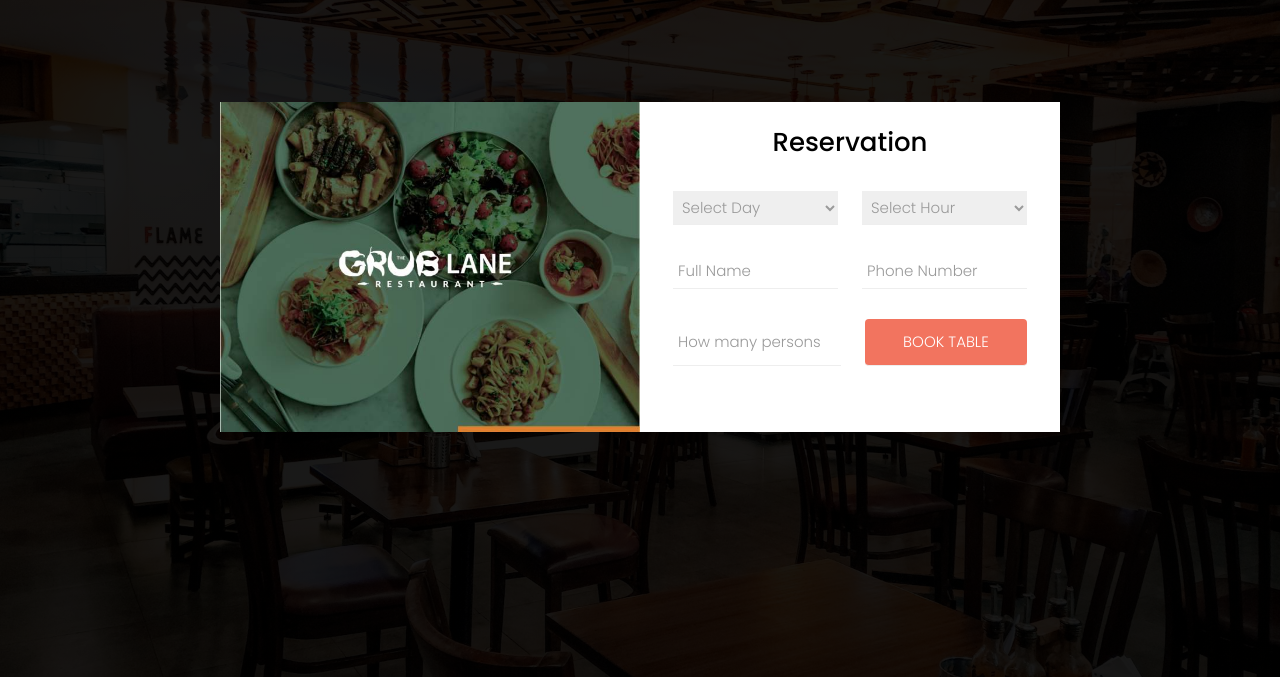
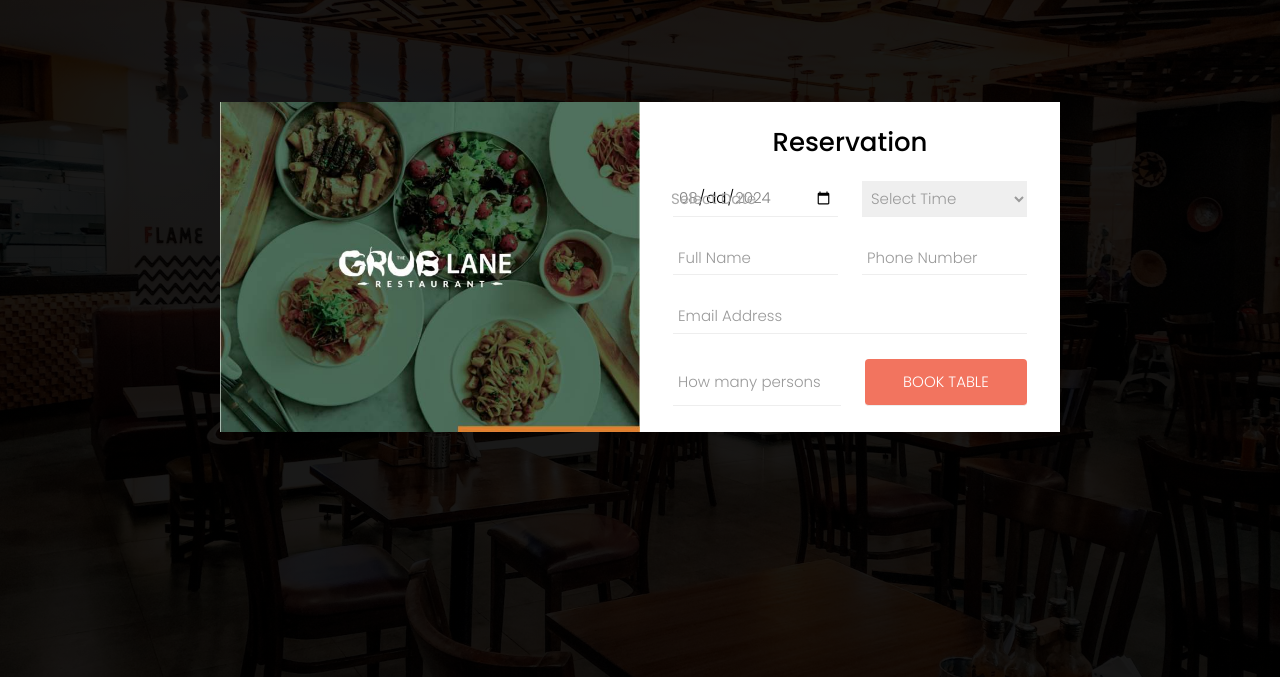
Before and after one commit to Dahmii/Grub-Lane, a plain HTML site: page reservation.html in a window 1280 px wide. Shown: the part 123-800 px from the top of the page. Drawn offline with nearby package versions, Linux system fonts and the light colour scheme; a web font is replaced by a local one.

Commit message:
updated reservation page

```diff
--- a/css/reservation.css
+++ b/css/reservation.css
@@ -313,7 +313,7 @@ form select,
 form input {
   display: block;
   width: 100%;
-  margin: 15px 12px;
+  margin: 5px 12px;
   padding: 5px;
   font-size: 15px;
   font-family: "Poppins", sans-serif;
@@ -347,3 +347,36 @@ form input[type="submit"]:hover {
     height: 330px;
   }
 }
+
+/* Reservation form date styling */
+.placeholder-label {
+  position: absolute;
+  top: 50%;
+  left: 10px;
+  transform: translateY(-50%);
+  pointer-events: none;
+  color: #aaa;
+  transition: all 0.2s;
+  font-size: 15px; /* Adjusted for better appearance */
+}
+
+input[type="date"]:focus + .placeholder-label,
+input[type="date"]:not(:placeholder-shown) + .placeholder-label {
+  top: 0;
+  left: 10px;
+  transform: translateY(-150%); /* Move the placeholder label above the input */
+  font-size: 12px; /* Reduce the font size for a better fit */
+  color: #555;
+}
+
+.form-row {
+  position: relative;
+  margin-bottom: 15px;
+}
+
+/* Hide placeholder label for mobile to avoid overlap with native date picker */
+@media (max-width: 768px) {
+  .placeholder-label {
+    display: none;
+  }
+}
--- a/reservation.html
+++ b/reservation.html
@@ -99,42 +99,54 @@
           <h3>Reservation</h3>
           <form action="">
             <div class="form-row">
-              <select name="days">
-                <option value="day-select">Select Day</option>
-                <option value="sunday">Sunday</option>
-                <option value="monday">Monday</option>
-                <option value="tuesday">Tuesday</option>
-                <option value="wednesday">Wednesday</option>
-                <option value="thursday">Thursday</option>
-                <option value="friday">Friday</option>
-                <option value="saturday">Saturday</option>
-              </select>
+              <!-- Date picker with restriction -->
+              <input
+                type="date"
+                placeholder="Select Date"
+                name="reservation-date"
+                id="reservation-date"
+                required
+              />
 
-              <select name="hours" id="">
-                <option value="hour-select">Select Hour</option>
+              <select name="hours" id="reservation-hour" required>
+                <option value="" disabled selected>Select Time</option>
                 <option value="10">10:00</option>
-                <option value="10">11:00</option>
-                <option value="10">12:00</option>
-                <option value="10">13:00</option>
-                <option value="10">14:00</option>
-                <option value="10">15:00</option>
-                <option value="10">16:00</option>
-                <option value="10">17:00</option>
-                <option value="10">18:00</option>
-                <option value="10">19:00</option>
-                <option value="10">20:00</option>
-                <option value="10">21:00</option>
-                <option value="10">22:00</option>
+                <option value="11">11:00</option>
+                <option value="12">12:00</option>
+                <option value="13">13:00</option>
+                <option value="14">14:00</option>
+                <option value="15">15:00</option>
+                <option value="16">16:00</option>
+                <option value="17">17:00</option>
+                <option value="18">18:00</option>
+                <option value="19">19:00</option>
+                <option value="20">20:00</option>
+                <option value="21">21:00</option>
+                <option value="22">22:00</option>
               </select>
             </div>
 
             <div class="form-row">
-              <input type="text" placeholder="Full Name" />
-              <input type="text" placeholder="Phone Number" />
+              <input type="text" placeholder="Full Name" required />
+              <input type="text" placeholder="Phone Number" required />
             </div>
 
             <div class="form-row">
-              <input type="number" placeholder="How many persons?" min="1" />
+              <input
+                type="email"
+                placeholder="Email Address"
+                name="email"
+                required
+              />
+            </div>
+
+            <div class="form-row">
+              <input
+                type="number"
+                placeholder="How many persons?"
+                min="1"
+                required
+              />
               <input type="submit" value="BOOK TABLE" />
             </div>
           </form>
@@ -160,92 +172,6 @@
     <!-- OVERLAY -->
     <div id="overlay" class="overlay"></div>
 
-    <!-- <section class="section bg-light">
-      <div class="container">
-        <div class="row justify-content-center mb-5">
-          <div class="col-md-7 text-center heading-section">
-            <h2 class="mb-4">Table Reservations</h2>
-            <p>
-              Reserve your table at Grub Lane and enjoy an exquisite dining
-              experience.
-            </p>
-          </div>
-        </div>
-        <div class="row justify-content-center">
-          <div class="col-md-10">
-            <form class="reservation-form" id="reservation-form">
-              <div class="form-row">
-                <div class="form-group col-md-6">
-                  <label for="name">Name</label>
-                  <input
-                    type="text"
-                    class="form-control"
-                    id="name"
-                    placeholder="Your Name"
-                    required
-                  />
-                </div>
-                <div class="form-group col-md-6">
-                  <label for="email">Email</label>
-                  <input
-                    type="email"
-                    class="form-control"
-                    id="email"
-                    placeholder="Your Email"
-                    required
-                  />
-                </div>
-              </div>
-              <div class="form-row">
-                <div class="form-group col-md-6">
-                  <label for="phone">Phone</label>
-                  <input
-                    type="tel"
-                    class="form-control"
-                    id="phone"
-                    placeholder="Your Phone Number"
-                    required
-                  />
-                </div>
-                <div class="form-group col-md-6">
-                  <label for="date">Date</label>
-                  <input type="date" class="form-control" id="date" required />
-                </div>
-              </div>
-              <div class="form-row">
-                <div class="form-group col-md-6">
-                  <label for="time">Time</label>
-                  <input type="time" class="form-control" id="time" required />
-                </div>
-                <div class="form-group col-md-6">
-                  <label for="guests">Number of Guests</label>
-                  <input
-                    type="number"
-                    class="form-control"
-                    id="guests"
-                    placeholder="Number of Guests"
-                    required
-                  />
-                </div>
-              </div>
-              <div class="form-group">
-                <label for="requests">Special Requests</label>
-                <textarea
-                  class="form-control"
-                  id="requests"
-                  rows="3"
-                  placeholder="Any special requests?"
-                ></textarea>
-              </div>
-              <button type="submit" class="btn btn-primary">
-                Reserve Table
-              </button>
-            </form>
-          </div>
-        </div>
-      </div>
-    </section> -->
-
     <script src="js/jquery-3.2.1.min.js"></script>
     <script src="js/popper.min.js"></script>
     <script src="js/bootstrap.min.js"></script>
@@ -257,6 +183,47 @@
     <script src="js/main.js"></script>
     <script src="js/cart.js"></script>
 
+    <!-- SCRIPT FOR RESERVATION DATE -->
+    <script>
+      document.addEventListener("DOMContentLoaded", function () {
+        const dateInput = document.getElementById("reservation-date");
+        const today = new Date();
+        const sevenDaysLater = new Date();
+        sevenDaysLater.setDate(today.getDate() + 7);
+
+        const formatDate = (date) => {
+          let day = ("0" + date.getDate()).slice(-2);
+          let month = ("0" + (date.getMonth() + 1)).slice(-2);
+          return `${date.getFullYear()}-${month}-${day}`;
+        };
+
+        dateInput.min = formatDate(today);
+        dateInput.max = formatDate(sevenDaysLater);
+
+        // Placeholder-like effect
+        const placeholderText = "Select Date";
+        const placeholderLabel = document.createElement("label");
+        placeholderLabel.textContent = placeholderText;
+        placeholderLabel.classList.add("placeholder-label");
+
+        // Append the label right before the input
+        dateInput.parentNode.insertBefore(placeholderLabel, dateInput);
+
+        const togglePlaceholder = () => {
+          if (dateInput.value) {
+            placeholderLabel.style.display = "none";
+          } else {
+            placeholderLabel.style.display = "inline";
+          }
+        };
+
+        dateInput.addEventListener("input", togglePlaceholder);
+
+        // Initial check to hide placeholder if date is already selected
+        togglePlaceholder();
+      });
+    </script>
+    <!-- END OF RESERVATION DATE SCRIPT -->
     <script
       async
       src="https://www.googletagmanager.com/gtag/js?id=UA-23581568-13"
```
